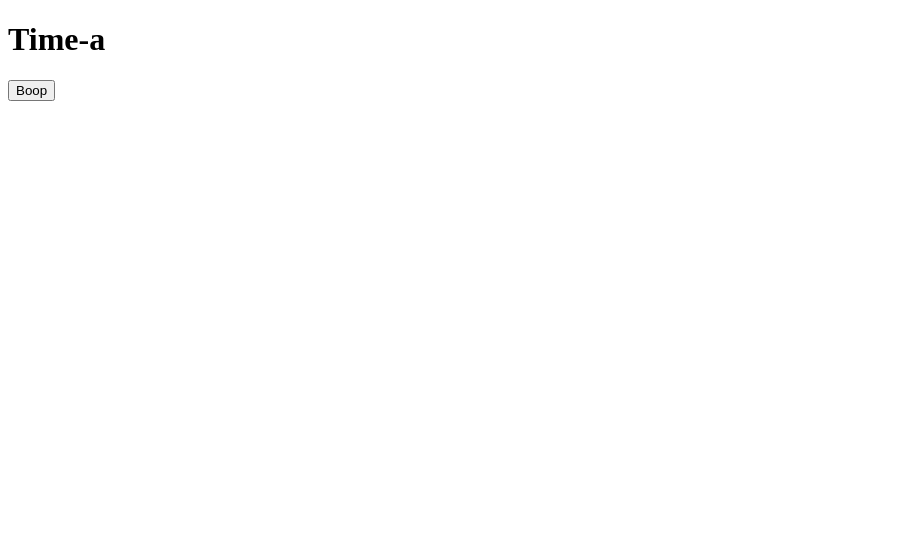
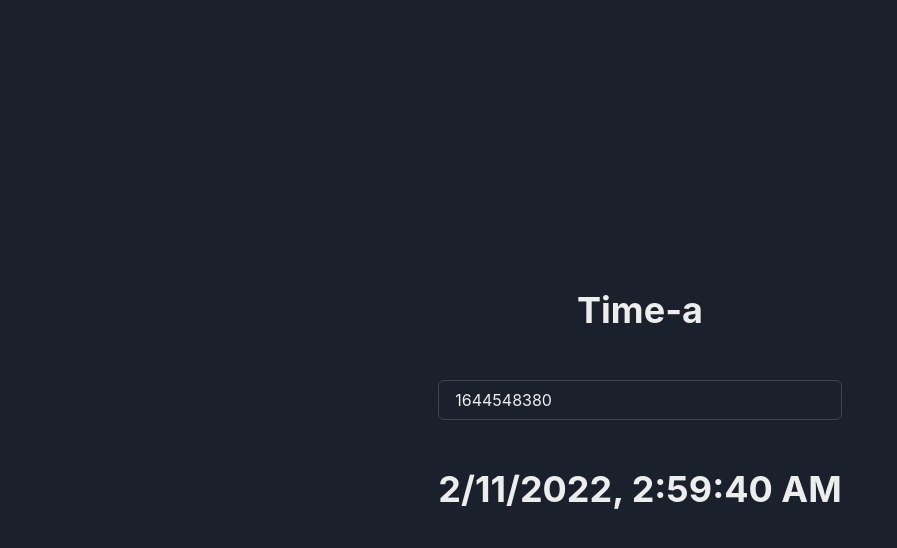
Before and after one commit to sbleru/s-no, a Next.js app in the folder apps/time-a/: page / in a window 1280 px wide. Shown: the top 548 px of the page, without its empty margins (0-897 px from the left). Built offline with nearby package versions, Linux system fonts and the light colour scheme.

Commit message:
feat: Add time-a feature

```diff
--- a/apps/time-a/package.json
+++ b/apps/time-a/package.json
@@ -9,6 +9,10 @@
     "lint": "next lint"
   },
   "dependencies": {
+    "@chakra-ui/react": "^1.8.3",
+    "@emotion/react": "^11.7.1",
+    "@emotion/styled": "^11.6.0",
+    "framer-motion": "^5.6.0",
     "next": "^12.0.10",
     "react": "17.0.2",
     "react-dom": "17.0.2"
--- /dev/null
+++ b/apps/time-a/src/features/TimeA.tsx
@@ -0,0 +1,45 @@
+import { Input } from "@chakra-ui/react";
+import { Suspense, useCallback, useState } from "react";
+import { Center, Heading, VStack } from "../ui/Chakra";
+import { useRouter } from "next/router";
+
+export const TimeA = () => {
+  return (
+    <Center h={"100vh"}>
+      <VStack spacing={12}>
+        <Heading>Time-a</Heading>
+        {/* <Suspense fallback={<Loading />}> */}
+        <DateView />
+        {/* </Suspense> */}
+      </VStack>
+    </Center>
+  );
+};
+
+/**
+ * @todo fix https://nextjs.org/docs/messages/react-hydration-error
+ */
+const DateView = () => {
+  const {
+    query: { t },
+  } = useRouter();
+  const timestamp = t
+    ? Math.floor(Number(t))
+    : Math.floor(new Date().getTime() / 1000);
+  const [date, setDate] = useState(new Date(timestamp * 1000));
+  const handleInput = useCallback((e) => {
+    const t = e.currentTarget.value;
+    if (isNaN(t)) return;
+    setDate(new Date(t * 1000));
+  }, []);
+  return (
+    <>
+      <Input defaultValue={timestamp} onChange={handleInput} />
+      <Heading>{date.toLocaleString()}</Heading>
+    </>
+  );
+};
+
+const Loading = () => {
+  return <Heading>Loading...</Heading>;
+};
--- /dev/null
+++ b/apps/time-a/src/pages/_app.tsx
@@ -0,0 +1,12 @@
+import { ChakraProvider } from '@chakra-ui/react'
+import { theme } from '../ui/theme'
+
+function App({ Component, pageProps }) {
+  return (
+    <ChakraProvider theme={theme}>
+      <Component {...pageProps} />
+    </ChakraProvider>
+  )
+}
+
+export default App
--- a/apps/time-a/src/pages/index.tsx
+++ b/apps/time-a/src/pages/index.tsx
@@ -1,10 +1,5 @@
-import { Button } from "../ui/Button";
+import { TimeA } from "../features/TimeA";
 
 export default function App() {
-  return (
-    <div>
-      <h1>Time-a</h1>
-      <Button />
-    </div>
-  );
+  return <TimeA />;
 }
--- a/apps/time-a/src/ui/Button.tsx
+++ /dev/null
@@ -1,5 +0,0 @@
-import * as React from "react";
-
-export const Button = () => {
-  return <button>Boop</button>;
-};
--- /dev/null
+++ b/apps/time-a/src/ui/Chakra.tsx
@@ -0,0 +1,27 @@
+import * as Chakra from "@chakra-ui/react";
+
+export const Box = Chakra.Box;
+
+export const Center = Chakra.Center;
+
+export const Button = Chakra.Button;
+
+export const Flex = Chakra.Flex;
+
+export const Heading = Chakra.Heading;
+
+export const Link = Chakra.Link;
+
+export const LinkOverlay = Chakra.LinkOverlay;
+
+export const LinkBox = Chakra.LinkBox;
+
+export const Spacer = Chakra.Spacer;
+
+export const Stack = Chakra.Stack;
+
+export const HStack = Chakra.HStack;
+
+export const VStack = Chakra.VStack;
+
+export const Text = Chakra.Text;
--- /dev/null
+++ b/apps/time-a/src/ui/theme.ts
@@ -0,0 +1,16 @@
+import { extendTheme, ChakraTheme } from "@chakra-ui/react";
+
+const colors: ChakraTheme["colors"] = {
+  brand: {
+    900: "#1a365d",
+    800: "#153e75",
+    700: "#2a69ac",
+  },
+};
+
+const config: ChakraTheme["config"] = {
+  initialColorMode: "dark",
+  useSystemColorMode: false,
+};
+
+export const theme = extendTheme({ colors, config }) as ChakraTheme;
```
Also changed, not shown: 1 other file (tests, documents, lock files or other folders).
